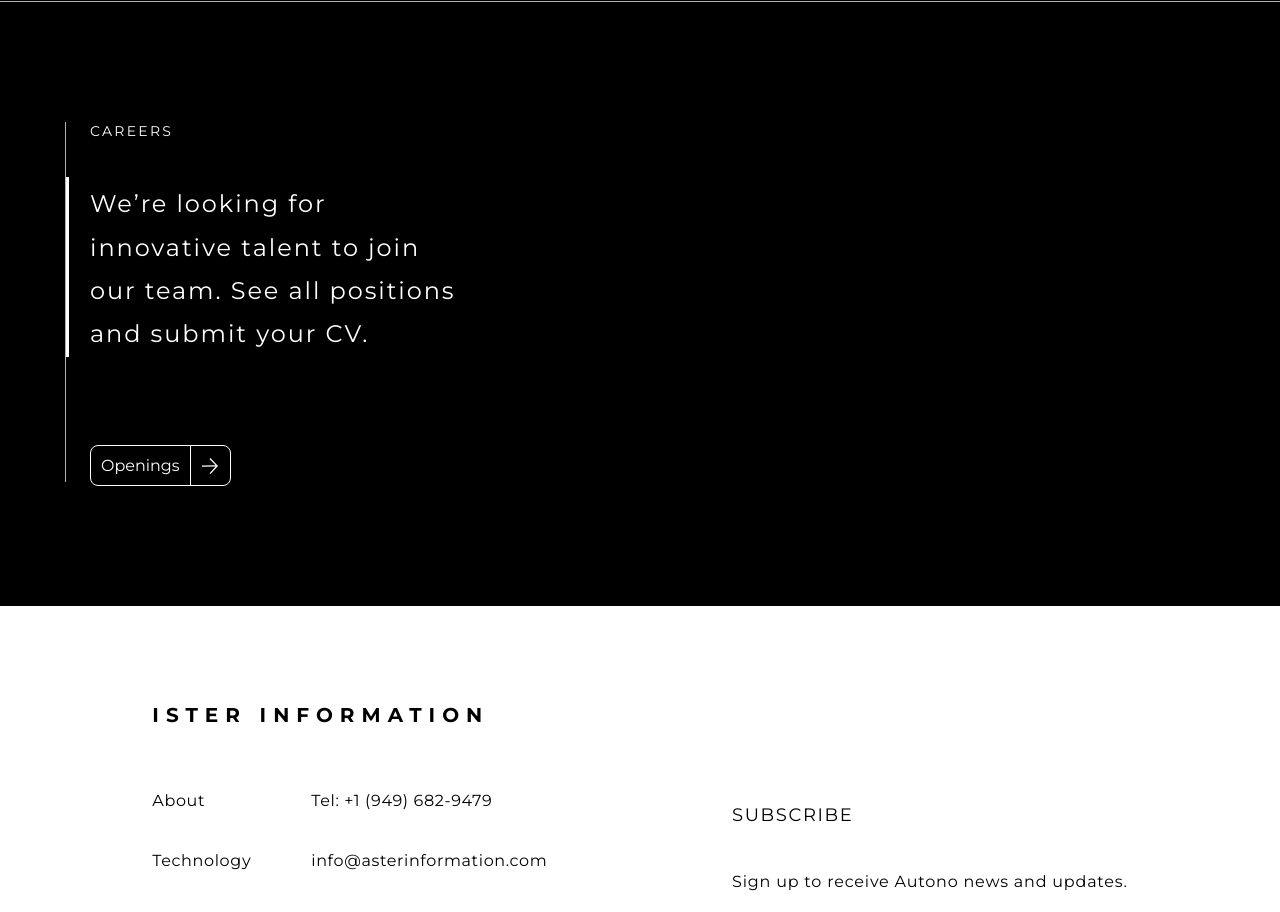
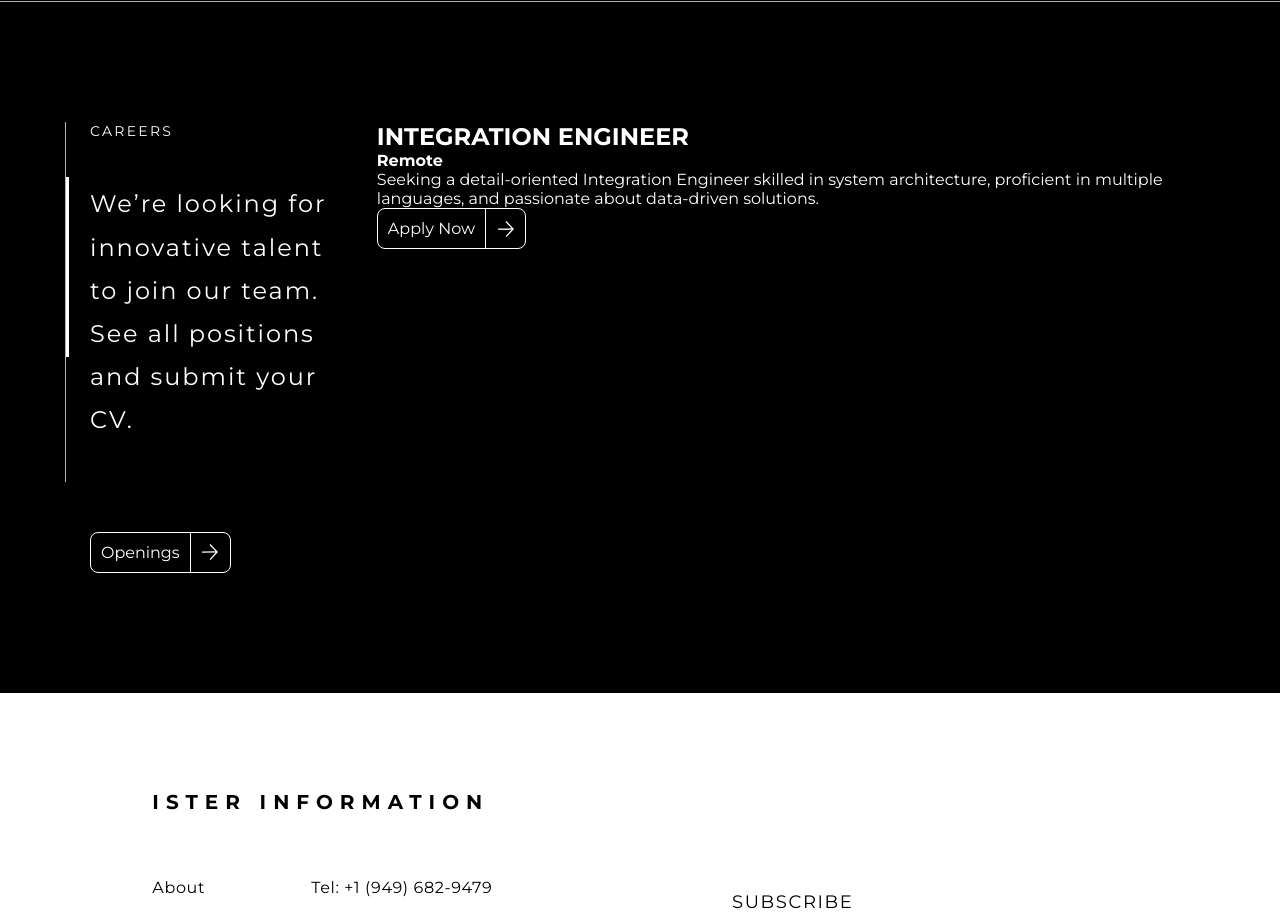
Before and after one commit to Moamal-2000/aster-information, a React (Vite) app: page / in a window 1280 px wide. Shown: the part 6540-7452 px from the top of the page. Built offline with nearby package versions, Linux system fonts and the light colour scheme.

Commit message:
feat: build the stricture of CareersSlider

```diff
--- a/src/Components/Home/CareersSection/CareersSlider/CareersSlider.jsx
+++ b/src/Components/Home/CareersSection/CareersSlider/CareersSlider.jsx
@@ -1,6 +1,31 @@
+import Button from "../../../Shared/Buttons/Button/Button";
 import s from "./CareersSlider.module.scss";
 
 const CareersSlider = () => {
-  return <div className={s.slider}></div>;
+  return (
+    <div className={s.slider}>
+      <div className={s.slide}>
+        <h2 className={s.title}>INTEGRATION ENGINEER</h2>
+
+        <p className={s.location}>
+          <strong>Remote</strong>
+        </p>
+
+        <p className={s.description}>
+          Seeking a detail-oriented Integration Engineer skilled in system
+          architecture, proficient in multiple languages, and passionate about
+          data-driven solutions.
+        </p>
+
+        <Button
+          text="Apply Now"
+          path="/electrical-engineer"
+          invertColors={true}
+        />
+      </div>
+
+      {/* <CareersPaginationDots */}
+    </div>
+  );
 };
 export default CareersSlider;
--- a/src/Components/Home/CareersSection/CareersSlider/CareersSlider.module.scss
+++ b/src/Components/Home/CareersSection/CareersSlider/CareersSlider.module.scss
@@ -3,3 +3,19 @@
 .slider {
 
 }
+
+.slide {
+
+}
+
+.title {
+
+}
+
+.location {
+
+}
+
+.description {
+
+}
```
